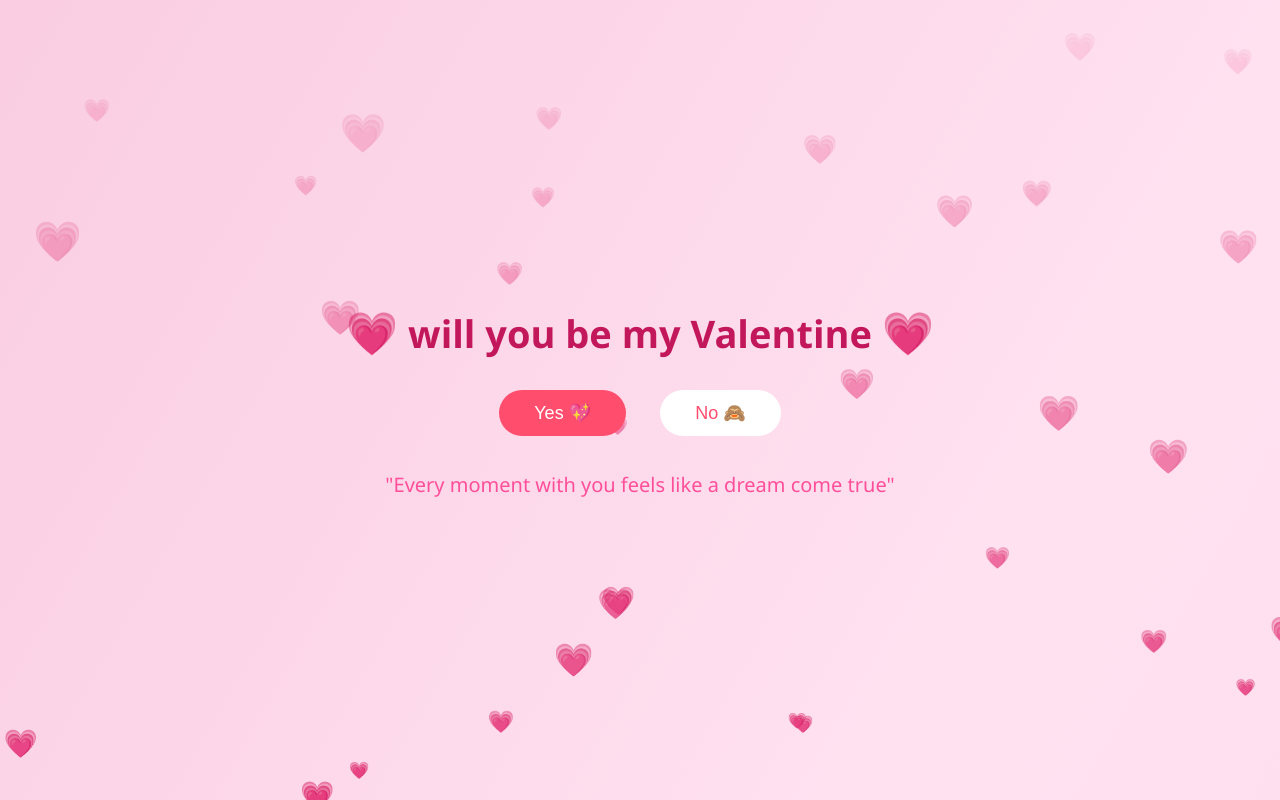
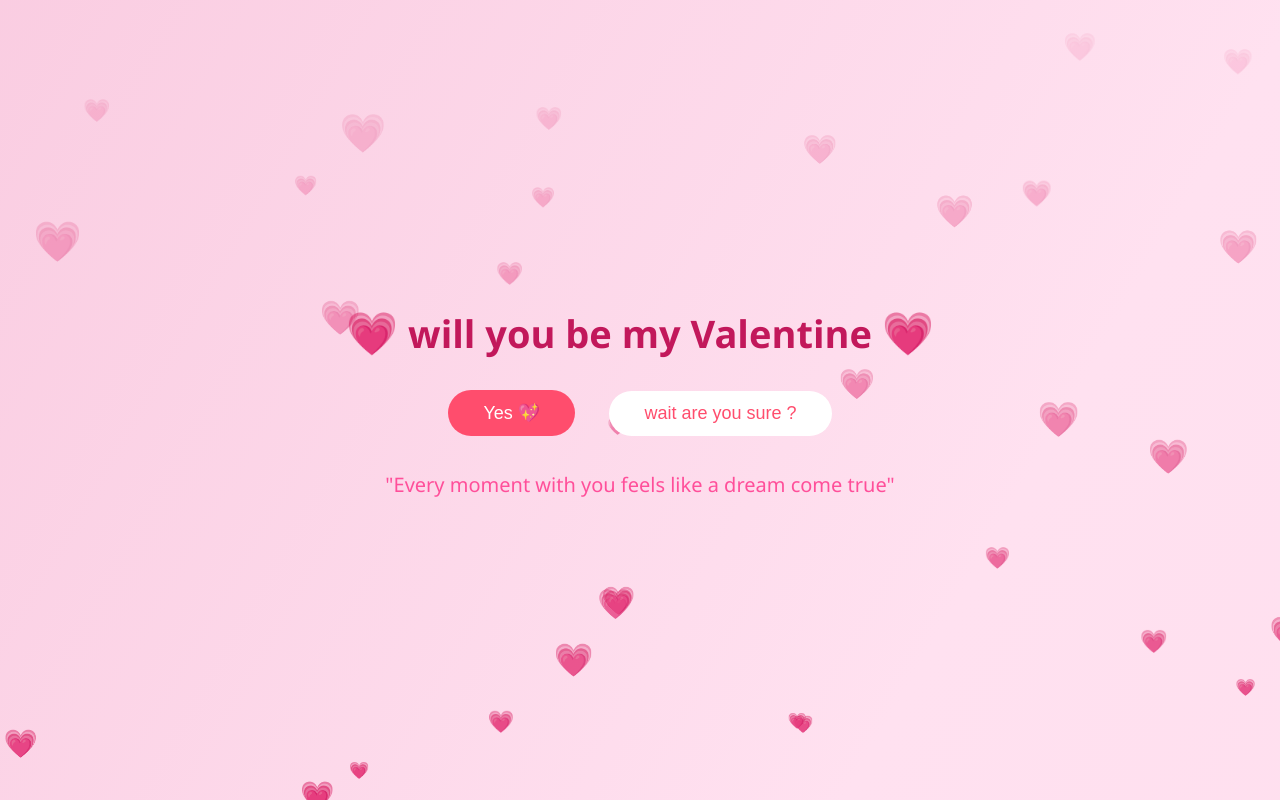
Before and after one commit to adityatalluru/greeting-card, a plain HTML site: page index.html in a window 1280 px wide. Both pictures are taken after a click on the button "No 🙈". Drawn offline with Linux system fonts and the light colour scheme.

Commit message:
Update index.html

```diff
--- a/index.html
+++ b/index.html
@@ -432,18 +432,59 @@ stickerTray && stickerTray.querySelectorAll('.sticker-btn').forEach(btn=>{
 window.addEventListener('resize', ()=>{ if (surpriseOverlay.classList.contains('show')) setupConfetti(); });
 
 /* ---------- NO BUTTON DODGE ---------- */
+/* ---------- NO BUTTON PROXIMITY MESSAGES & DODGE ---------- */
 const noBtn = document.querySelector('.no-btn');
 noBtn.style.position = 'relative';
-noBtn.addEventListener('mouseenter', ()=>{
-    // move random within small radius; stays on screen
-    const shiftX = (Math.random()*160) - 80; // -80..80
-    const shiftY = (Math.random()*80) - 40;
-    noBtn.style.transform = `translate(${shiftX}px, ${shiftY}px)`;
+
+const noMessages = [
+    "wait are you sure ?",
+    "really",
+    "try again",
+    "you sure?",
+    "nice try ^",
+    "no escape %",
+    "nice try 😊",
+    "you can't escape sanju ❤️",
+    "still no? really 😄",
+    "you're testing my patience 🥺",
+    "nope not happening"
+];
+
+let noIndex = 0;
+let lastChange = 0;
+const proximityThreshold = 140; // px
+
+document.addEventListener('mousemove', (e) => {
+    const rect = noBtn.getBoundingClientRect();
+    const bx = rect.left + rect.width / 2;
+    const by = rect.top + rect.height / 2;
+    const dx = e.clientX - bx;
+    const dy = e.clientY - by;
+    const dist = Math.sqrt(dx*dx + dy*dy);
+
+    // when cursor is near, cycle message and dodge
+    if (dist < proximityThreshold && Date.now() - lastChange > 240) {
+        noBtn.textContent = noMessages[noIndex % noMessages.length];
+        noIndex++;
+        lastChange = Date.now();
+
+        // dodge by translating randomly but keeping within viewport-ish
+        const shiftX = (Math.random() * 260) - 130; // -130..130
+        const shiftY = (Math.random() * 120) - 60;
+        noBtn.style.transform = `translate(${shiftX}px, ${shiftY}px)`;
+    }
+
+    // restore default label when cursor moves away
+    if (dist >= proximityThreshold && Date.now() - lastChange > 600) {
+        noBtn.textContent = 'No 🙈';
+        noBtn.style.transform = '';
+    }
 });
+
 noBtn.addEventListener('click', ()=>{
-    // playful fallback
-    noBtn.style.transform = 'scale(0.9)';
-    setTimeout(()=> noBtn.style.transform = '', 220);
+    // playful fallback pop
+    noBtn.style.transform = (noBtn.style.transform ? noBtn.style.transform + ' scale(0.92)' : 'scale(0.92)');
+    setTimeout(()=>{ noBtn.style.transform = ''; }, 260);
 });
 </script>
 
```
